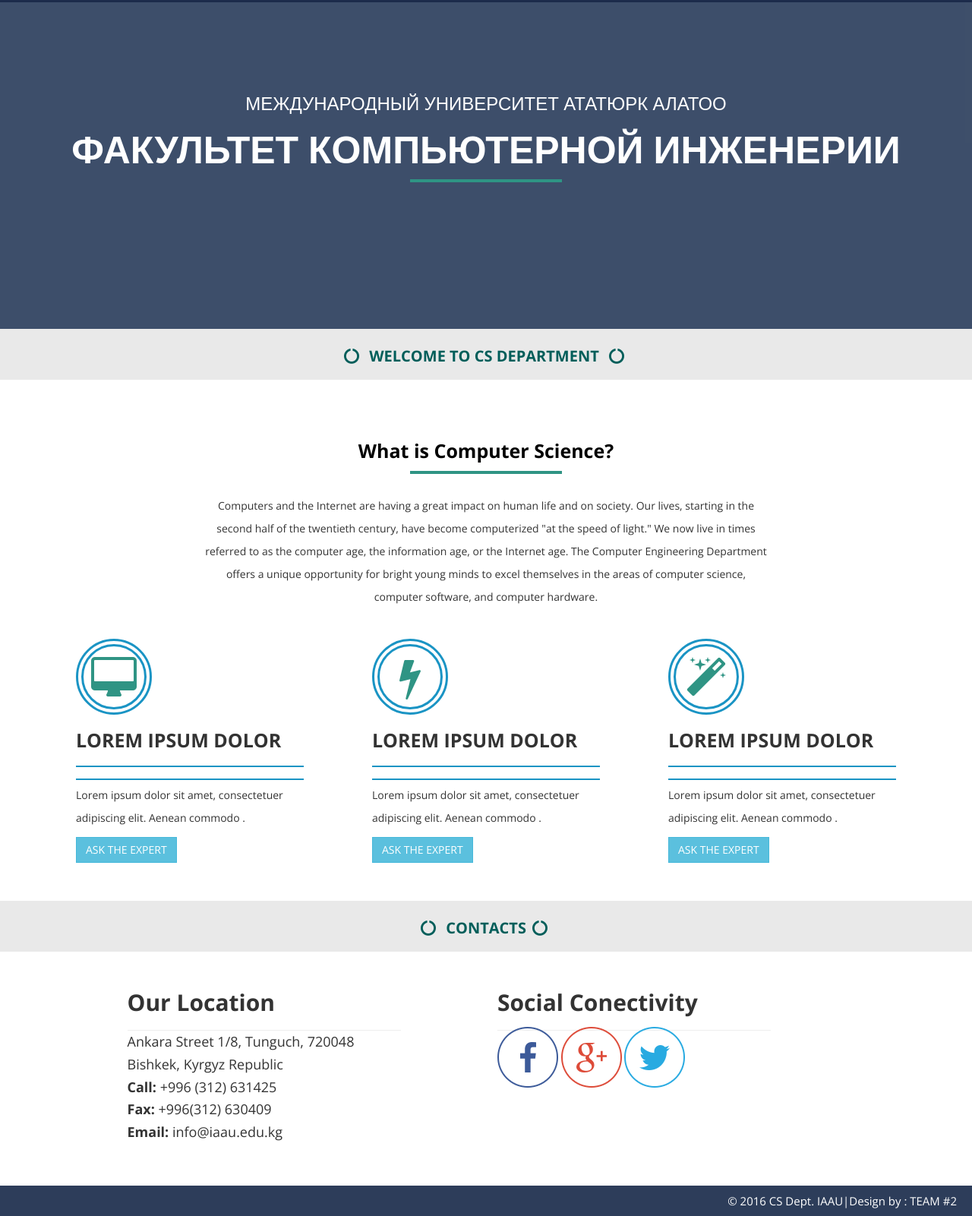
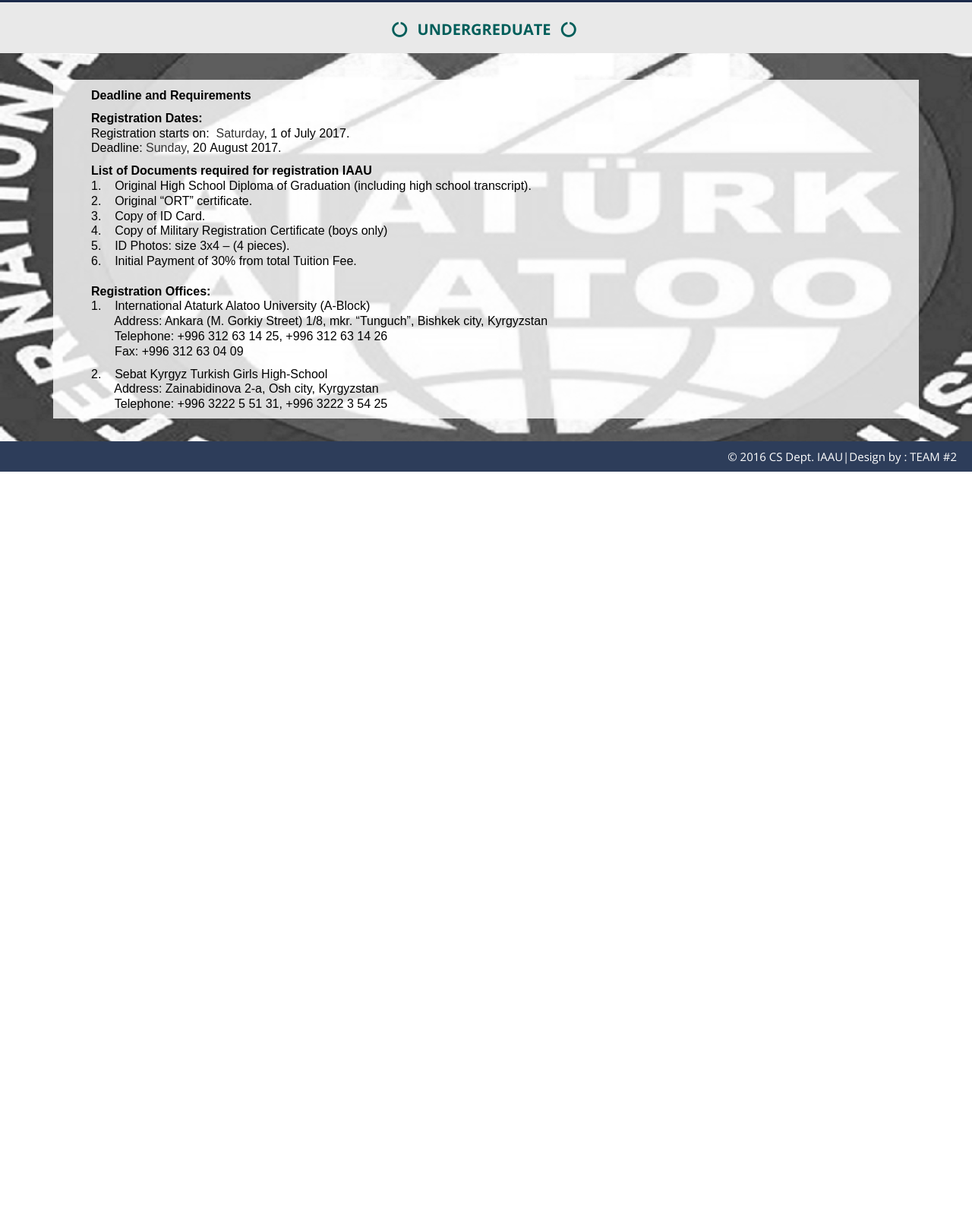
Before and after one commit to belekov/TeamWork, a plain HTML site: page WEbsite/pages/academics/undergraduate.html in a window 1280 px wide. Shown: the part 67-1668 px from the top of the page at 76% size. After the commit the page ends 800 px from the top, so only its background shows below. Drawn offline with nearby package versions, Linux system fonts and the light colour scheme.

Commit message:
Add files via upload

```diff
--- /dev/null
+++ b/WEbsite/assets/css/under.css
@@ -0,0 +1,15 @@
+#wrap-content{
+/*	background-size: cover;
+	background-repeat: no-repeat;*/
+	background-color: rgba(255,255,255, 0.8);
+/*	background-image: url(C:/Users/User/Desktop/TeamWork-second-branch/WEbsite/assets/img/imager.png);
+*/}
+#content{
+	margin-left: 50px;
+}
+body{
+	background-image-position: fixed;
+	background-repeat: no-repeat;
+	background-size: cover;
+	background-image: url(../../assets/img/imager.png);
+}
--- a/WEbsite/pages/academics/undergraduate.html
+++ b/WEbsite/pages/academics/undergraduate.html
@@ -17,8 +17,9 @@
     <link href="../../assets/css/style.css" rel="stylesheet" />
   <!-- Google Fonts -->
   <link href='http://fonts.googleapis.com/css?family=Open+Sans:400,700,300' rel='stylesheet' type='text/css' />
+  <link href="../../assets/css/under.css" rel="stylesheet" />
 </head>
-<body >
+<body>
 
  <div class="navbar navbar-inverse navbar-fixed-top " id="menu">
   <a class="navbar-brand" href="../../index.html"><img class="logo-custom" src="../../assets/img/logo180-50.png" alt=""  /></a>
@@ -162,161 +163,75 @@
         </div>
     </div>
       <!--NAVBAR SECTION END-->
-       <div class="home-sec" id="home" >
-           <div class="overlay">
- <div class="container">
-           <div class="row text-center " >
 
-               <div class="col-lg-12  col-md-12 col-sm-12">
-
-                <div class="flexslider set-flexi" id="main-section" >
-                    <ul class="slides move-me">
-                        <!-- Slider 01 -->
-                        <li>
-                              <h3>International Ataturk Alatoo university</h3>
-                           <h1>Computer Science Department</h1>
-                        </li>
-                        <!-- End Slider 01 -->
-
-                        <!-- Slider 02 -->
-                        <li>
-                            <h3>Международный Университет Ататюрк Алатоо</h3>
-                           <h1>Факультет Компьютерной Инженерии</h1>
-                        </li>
-                        <!-- End Slider 02 -->
-                </div>
-
-
-
-
-            </div>
-
-               </div>
-                </div>
-           </div>
-
-       </div>
        <!--HOME SECTION END-->
-    <div  class="tag-line" >
+    <div  class="tag-line" style="margin-top:70px;" >
          <div class="container">
            <div class="row  text-center" >
 
                <div class="col-lg-12  col-md-12 col-sm-12">
 
-        <h2 data-scroll-reveal="enter from the bottom after 0.1s" ><i class="fa fa-circle-o-notch"></i> WELCOME TO CS DEPARTMENT <i class="fa fa-circle-o-notch"></i> </h2>
+        <h2 data-scroll-reveal="enter from the bottom after 0.1s" ><i class="fa fa-circle-o-notch"></i> UNDERGREDUATE <i class="fa fa-circle-o-notch"></i> </h2>
                    </div>
                </div>
              </div>
 
     </div>
     <!--HOME SECTION TAG LINE END-->
-         <div id="features-sec" class="container set-pad" >
-             <div class="row text-center">
-                 <div class="col-lg-8 col-lg-offset-2 col-md-8 col-sm-8 col-md-offset-2 col-sm-offset-2">
-                     <h1 data-scroll-reveal="enter from the bottom after 0.2s"  class="header-line">What is Computer Science?</h1>
-                     <p data-scroll-reveal="enter from the bottom after 0.3s" >
-                      Computers and the Internet are having a great impact on human life and on society. Our lives, starting in the second half of the twentieth century, have become computerized "at the speed of light." We now live in times referred to as the computer age, the information age, or the Internet age. The Computer Engineering Department offers a unique opportunity for bright young minds to excel themselves in the areas of computer science, computer software, and computer hardware.
-                         </p>
+         <div id="features-sec" class="container set-pad" style="">
+
+
+
+               <div id="wrap-content">
+                  <div id="content" class="container_16">
+
+                    <div class="container_16">
+
+                      <div class="grid_16 clearfix">
+
+                        <div class="public-page-article"><h4><span style="font-size:16px"><span style="font-family:arial,helvetica,sans-serif"><span style="color:rgb(0, 0, 0)"><strong>Deadline and Requirements</strong></span></span></span></h4>
+
+                          <h4><span style="font-size:16px"><span style="font-family:arial,helvetica,sans-serif"><span style="color:rgb(0, 0, 0)"><strong>Registration Dates:</strong><br />
+                          Registration starts on:&nbsp;&nbsp;</span>Saturday<span style="color:rgb(0, 0, 0)">, 1 of July 2017.<br />
+                          Deadline:&nbsp;</span>Sunday<span style="color:rgb(0, 0, 0)">, 20&nbsp;August 2017.</span></span></span></h4>
+
+                          <h4><span style="font-size:16px"><span style="font-family:arial,helvetica,sans-serif"><span style="color:#000000"><strong>List of Documents required for registration IAAU</strong><br />
+                          1.&nbsp;&nbsp; &nbsp;Original High School Diploma of Graduation (including high school transcript).<br />
+                          2.&nbsp;&nbsp;&nbsp;</span><a href="http://iaau.edu.kg/en/component/content/article/109-admission/1243-general-republic-test" style="margin: 0px; padding: 0px; border: 0px; outline: none; vertical-align: baseline; background-color: transparent; text-decoration: none; color: rgb(85, 26, 139);"><span style="color:#000000">&nbsp;Original &ldquo;ORT&rdquo; certificate.</span></a><br />
+                          <span style="color:#000000">3.&nbsp;&nbsp; &nbsp;Copy of ID Card.<br />
+                          4.&nbsp;&nbsp; &nbsp;Copy of Military Registration Certificate (boys only)<br />
+                          5.&nbsp;&nbsp; &nbsp;ID Photos: size 3x4 &ndash; (4&nbsp;pieces).<br />
+                          6.&nbsp;&nbsp; &nbsp;Initial Payment of 30% from total&nbsp;</span><a href="http://iaau.edu.kg/view/public/pages/page.xhtml?id=70" style="margin: 0px; padding: 0px; border: 0px; outline: none; vertical-align: baseline; background-color: transparent; text-decoration: none; color: rgb(85, 26, 139);" target="tuitionfee"><span style="color:#000000">Tuition Fee.</span></a><span style="color:#000000">&nbsp;<br />
+                          <br />
+                          <strong>Registration Offices:</strong><br />
+                          1.&nbsp;&nbsp; &nbsp;International Ataturk Alatoo University (A-Block)<br />
+                          &nbsp;&nbsp;&nbsp;&nbsp;&nbsp;&nbsp; Address: Ankara (M. Gorkiy Street) 1/8, mkr. &ldquo;Tunguch&rdquo;, Bishkek city, Kyrgyzstan<br />
+                          &nbsp;&nbsp;&nbsp;&nbsp;&nbsp;&nbsp; Telephone: +996 312 63 14 25, +996 312 63 14 26<br />
+                          &nbsp;&nbsp;&nbsp;&nbsp;&nbsp;&nbsp; Fax: +996 312 63 04 09</span></span></span></h4>
+
+                          <h4><span style="font-size:16px"><span style="font-family:arial,helvetica,sans-serif"><span style="color:#000000">2.&nbsp;&nbsp; &nbsp;Sebat Kyrgyz Turkish Girls High-School<br />
+                          &nbsp;&nbsp;&nbsp;&nbsp;&nbsp;&nbsp; Address: Zainabidinova 2-a, Osh city, Kyrgyzstan<br />
+                          &nbsp;&nbsp;&nbsp;&nbsp;&nbsp;&nbsp; Telephone: +996 3222 5 51 31, +996 3222 3 54 25</span></span></span></h4>
+
                       </div>
 
                     </div>
-             <!--/.HEADER LINE END-->
 
+                  <div class="clear"></div>
 
-           <div class="row" >
-
-
-                 <div class="col-lg-4  col-md-4 col-sm-4" data-scroll-reveal="enter from the bottom after 0.4s">
-                     <div class="about-div">
-                     <i class="fa fa-paper-plane-o fa-4x icon-round-border" ></i>
-                   <h3 >Lorem ipsum dolor</h3>
-                 <hr />
-                       <hr />
-                   <p >
-                       Lorem ipsum dolor sit amet, consectetuer adipiscing elit.
-                        Aenean commodo .
-
-                   </p>
-               <a href="#" class="btn btn-info btn-set"  >ASK THE EXPERT</a>
-                </div>
-                   </div>
-                   <div class="col-lg-4  col-md-4 col-sm-4" data-scroll-reveal="enter from the bottom after 0.5s">
-                     <div class="about-div">
-                     <i class="fa fa-bolt fa-4x icon-round-border" ></i>
-                   <h3 >Lorem ipsum dolor</h3>
-                 <hr />
-                       <hr />
-                   <p >
-                       Lorem ipsum dolor sit amet, consectetuer adipiscing elit.
-                        Aenean commodo .
-
-                   </p>
-               <a href="#" class="btn btn-info btn-set"  >ASK THE EXPERT</a>
-                </div>
-                   </div>
-                 <div class="col-lg-4  col-md-4 col-sm-4" data-scroll-reveal="enter from the bottom after 0.6s">
-                     <div class="about-div">
-                     <i class="fa fa-magic fa-4x icon-round-border" ></i>
-                   <h3 >Lorem ipsum dolor</h3>
-                 <hr />
-                       <hr />
-                   <p >
-                       Lorem ipsum dolor sit amet, consectetuer adipiscing elit.
-                        Aenean commodo .
-
-                   </p>
-               <a href="#" class="btn btn-info btn-set"  >ASK THE EXPERT</a>
-                </div>
-                   </div>
-
-
-               </div>
-             </div>
-
-                <div  class="tag-line" >
-         <div class="container">
-           <div class="row  text-center" >
-
-               <div class="col-lg-12  col-md-12 col-sm-12">
-
-        <h2 data-scroll-reveal="enter from the bottom after 0.1s" ><i class="fa fa-circle-o-notch"></i> CONTACTS<i class="fa fa-circle-o-notch"></i> </h2>
                 </div>
               </div>
             </div>
 
-    </div>
-          </div>
-       </div>
-     <div class="container">
-             <div class="row set-row-pad"  >
-    <div class="col-lg-4 col-md-4 col-sm-4   col-lg-offset-1 col-md-offset-1 col-sm-offset-1 " data-scroll-reveal="enter from the bottom after 0.4s">
+           <div class="clear"></div>
 
-                    <h2 ><strong>Our Location </strong></h2>
-        <hr />
-                    <div ">
-                        <h4>Ankara Street 1/8, Tunguch, 720048</h4>
-                        <h4>Bishkek, Kyrgyz Republic</h4>
-                        <h4><strong>Call:</strong>  +996 (312) 631425 </h4>
-                        <h4><strong>Fax:</strong>  +996(312) 630409 </h4>
-                        <h4><strong>Email: </strong>info@iaau.edu.kg</h4>
+
+
+          </br>
         </div>
 
+             <!--/.HEADER LINE END-->
 
-                </div>
-                 <div class="col-lg-4 col-md-4 col-sm-4   col-lg-offset-1 col-md-offset-1 col-sm-offset-1" data-scroll-reveal="enter from the bottom after 0.4s">
-
-                    <h2 ><strong>Social Conectivity </strong></h2>
-        <hr />
-                    <div >
-                        <a href="#">  <img src="../../assets/img/Social/facebook.png" alt="" /> </a>
-                     <a href="#"> <img src="../../assets/img/Social/google-plus.png" alt="" /></a>
-                     <a href="#"> <img src="../../assets/img/Social/twitter.png" alt="" /></a>
-                    </div>
-                    </div>
-
-
-                </div>
-                 </div>
      <!-- CONTACT SECTION END-->
     <div id="footer">
           &copy 2016 CS Dept. IAAU|Design by : TEAM #2</a>
```
Also changed, not shown: WEbsite/assets/img/imager.png (added). Lines whose indentation alone changed are shown as unchanged.
